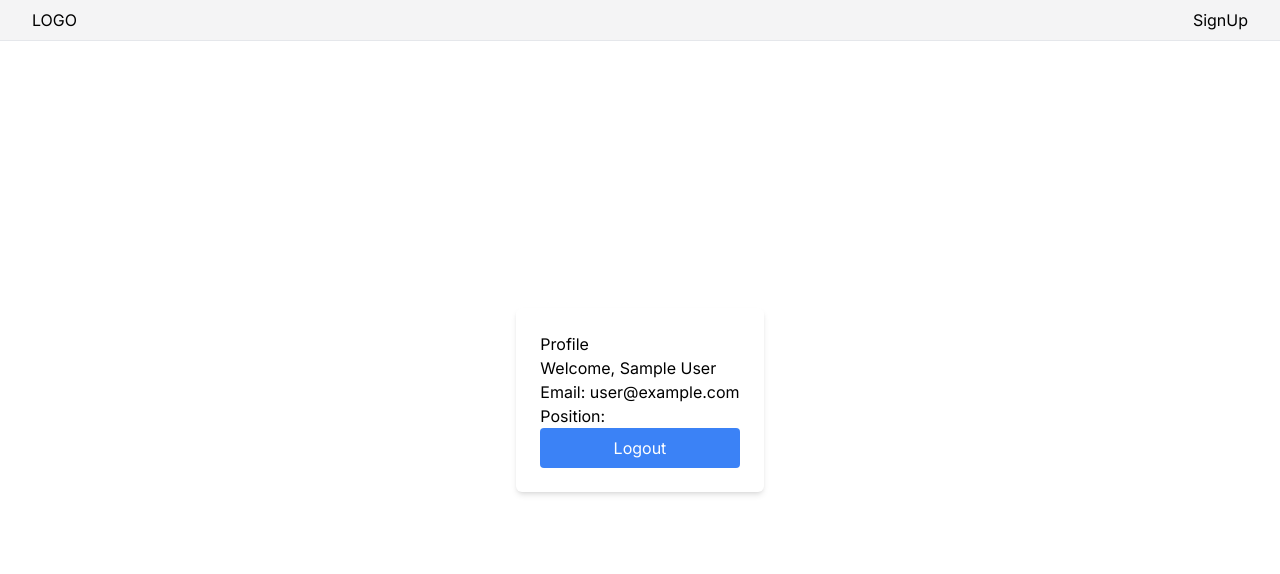
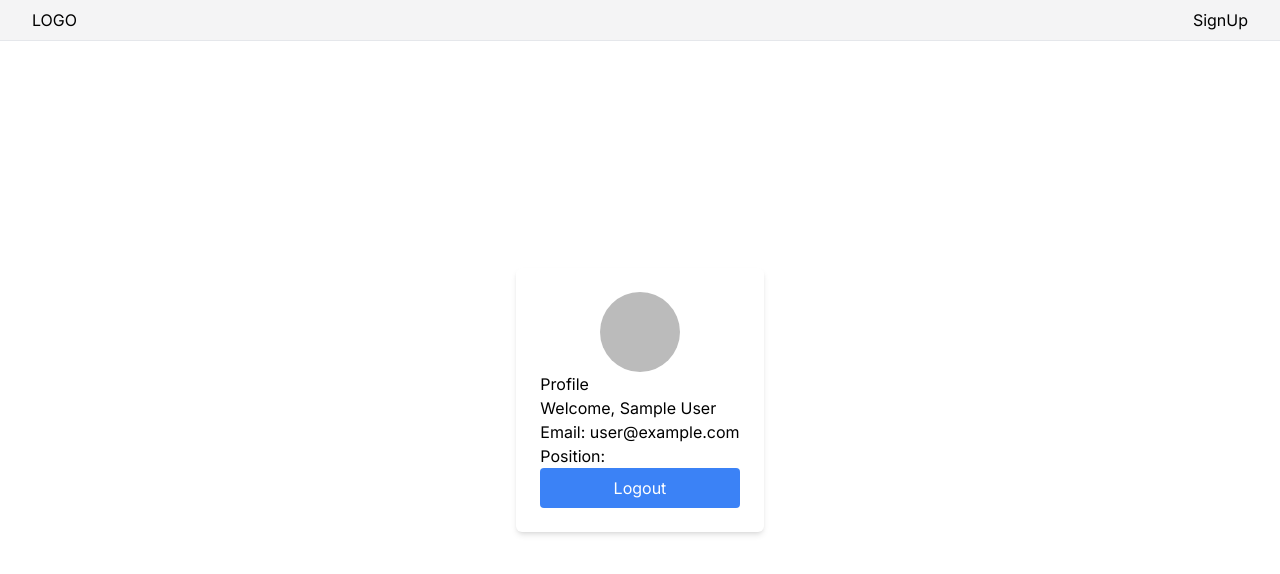
Before and after one commit to Noppadol35/SE-Project, a Next.js app: page /profile in a window 1280 px wide. Shown: the top 574 px of the page. Built offline with nearby package versions, Linux system fonts and the light colour scheme; no server answers; sample sign-in values are in the browser's storage.

Commit message:
✨Fix profile page layout and add signup page

```diff
--- a/src/app/profile/page.tsx
+++ b/src/app/profile/page.tsx
@@ -1,4 +1,4 @@
-"use client"
+"use client";
 import { useEffect } from "react";
 import { useSession, signOut } from "next-auth/react";
 import { useRouter } from "next/navigation";
@@ -15,6 +15,12 @@ export default function Profile() {
     session.user && (
       <div className="flex h-screen items-center justify-center">
         <div className="bg-white p-6 rounded-md shadow-md">
+          <div>
+            <img
+              src ={session.user.image}
+              className="w-20 h-20 rounded-full mx-auto"
+            />
+          </div>
           <h1>Profile</h1>
           <p>Welcome, {session.user.name}</p>
           <p>Email: {session.user.email}</p>
--- a/src/app/signup/page.tsx
+++ b/src/app/signup/page.tsx
@@ -0,0 +1,9 @@
+const signup = () => {
+    return (
+        <div>
+        <h1>SignUp</h1>
+        </div>
+    )
+}
+
+export default signup;
```
Lines whose indentation alone changed are shown as unchanged.
